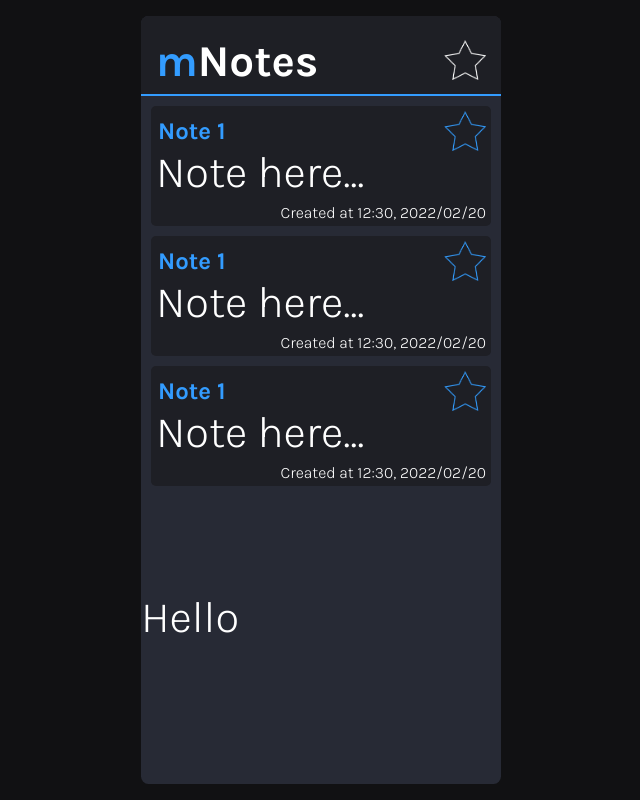
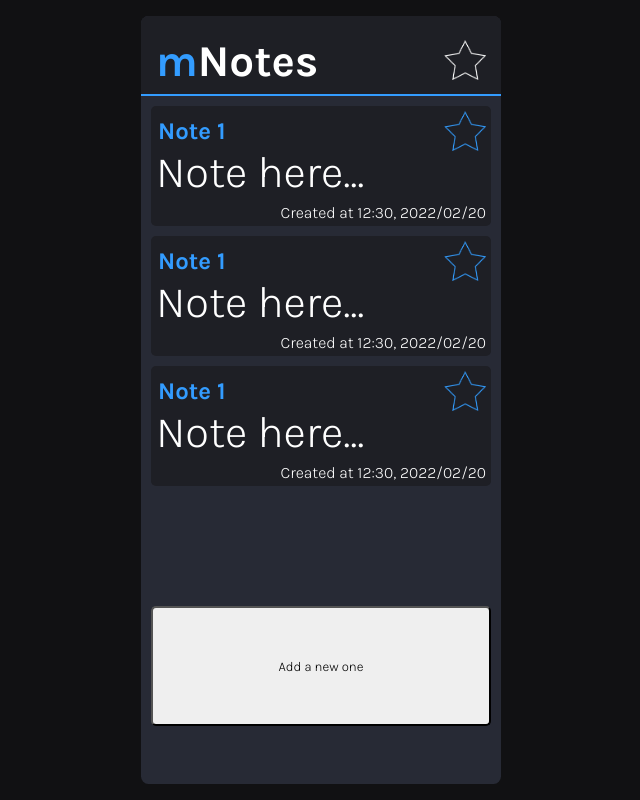
Before and after one commit to alisariyer/mnotes, a React (Create React App) app: page / in a window 1280 px wide. Shown: the whole page, without its empty margins (319-959 px from the left). Built offline with nearby package versions, Linux system fonts and the light colour scheme.

Commit message:
Add footer button and start styling

```diff
--- a/src/components/Footer.js
+++ b/src/components/Footer.js
@@ -2,6 +2,8 @@ import React from "react";
 
 export default function Footer() {
     return (
-        <p>Hello</p>
+        <footer class="footer">
+            <button type="button">Add a new one</button>
+        </footer>
     )
 }
--- a/src/css/base.css
+++ b/src/css/base.css
@@ -24,6 +24,7 @@
   --fw-light: 300;
   --fw-bold: 700;
 
+  --br: calc(var(--rem) / 2);;
 }
 
 /* ************************************************ */
--- a/src/css/custom.css
+++ b/src/css/custom.css
@@ -1,6 +1,8 @@
 /* ************************************************ */
 /* custom styles                                    */
 /* ************************************************ */
+
+/* Heading of application */
 
 .header {
     width: 100%;
@@ -22,6 +24,8 @@ h1 > span {
     color: hsl( var(--clr-blue));
 }
 
+/* all star image styling */
+
 .star {
     width: calc( var(--rem) * 4.2);
     cursor: pointer;
@@ -30,6 +34,8 @@ h1 > span {
 .header > img {
     padding-bottom: calc( var(--rem) / 2.5);
 }
+
+/* main content styling of appliation including notes */
 
 main {
     padding: calc( var(--rem));
@@ -61,7 +67,19 @@ main {
     padding-bottom: calc( var(--rem));
 }
 
-.card footer > p {
+.card > footer > p {
     text-align: right;
     font-size: var(--fs-small);
 }
+
+/* footer styling of application */
+
+.footer {
+    margin: calc( var(--rem));
+}
+
+.footer button{
+    width: 100%;
+    height: calc( var(--rem) * 12);
+    border-radius: var(--br);
+}
```
